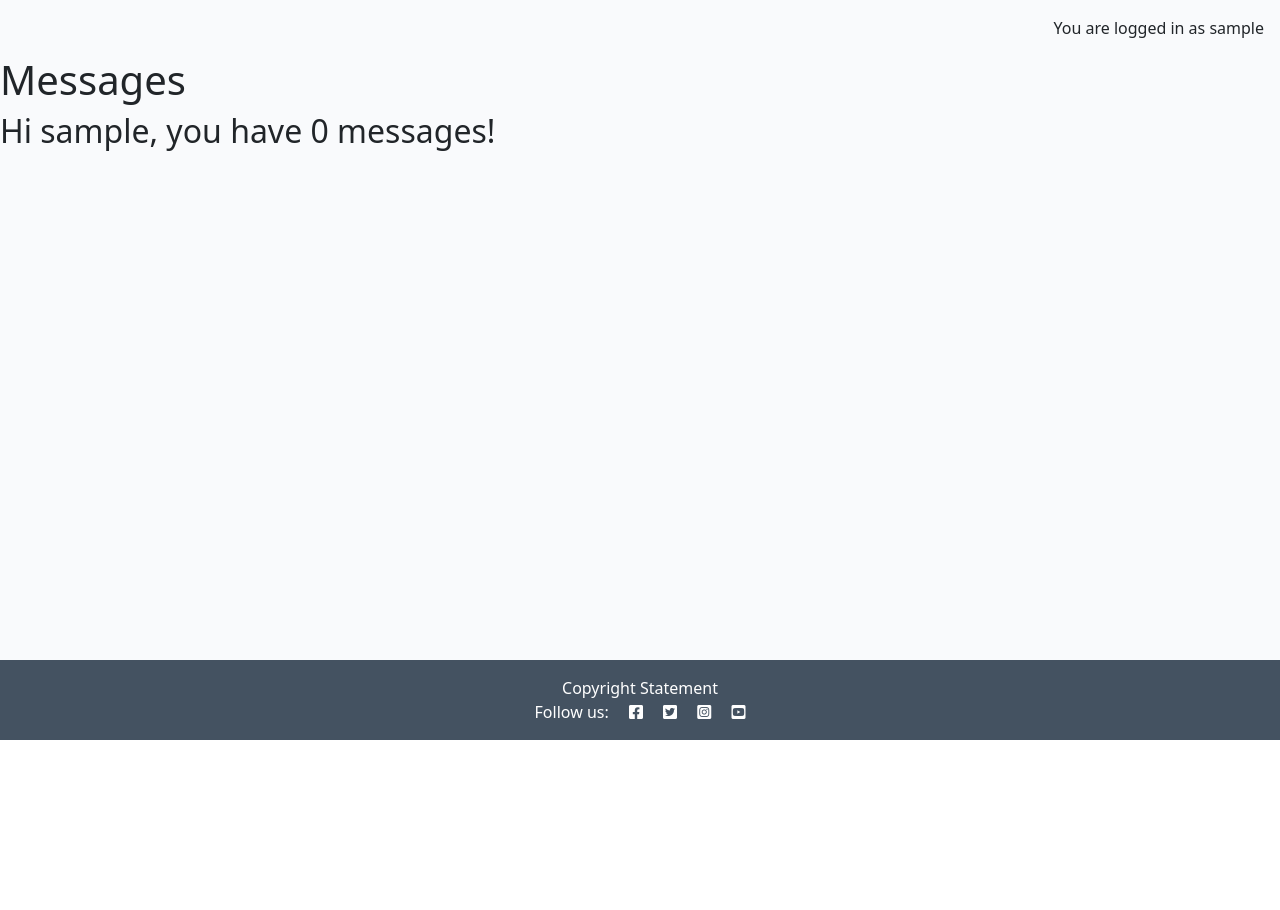
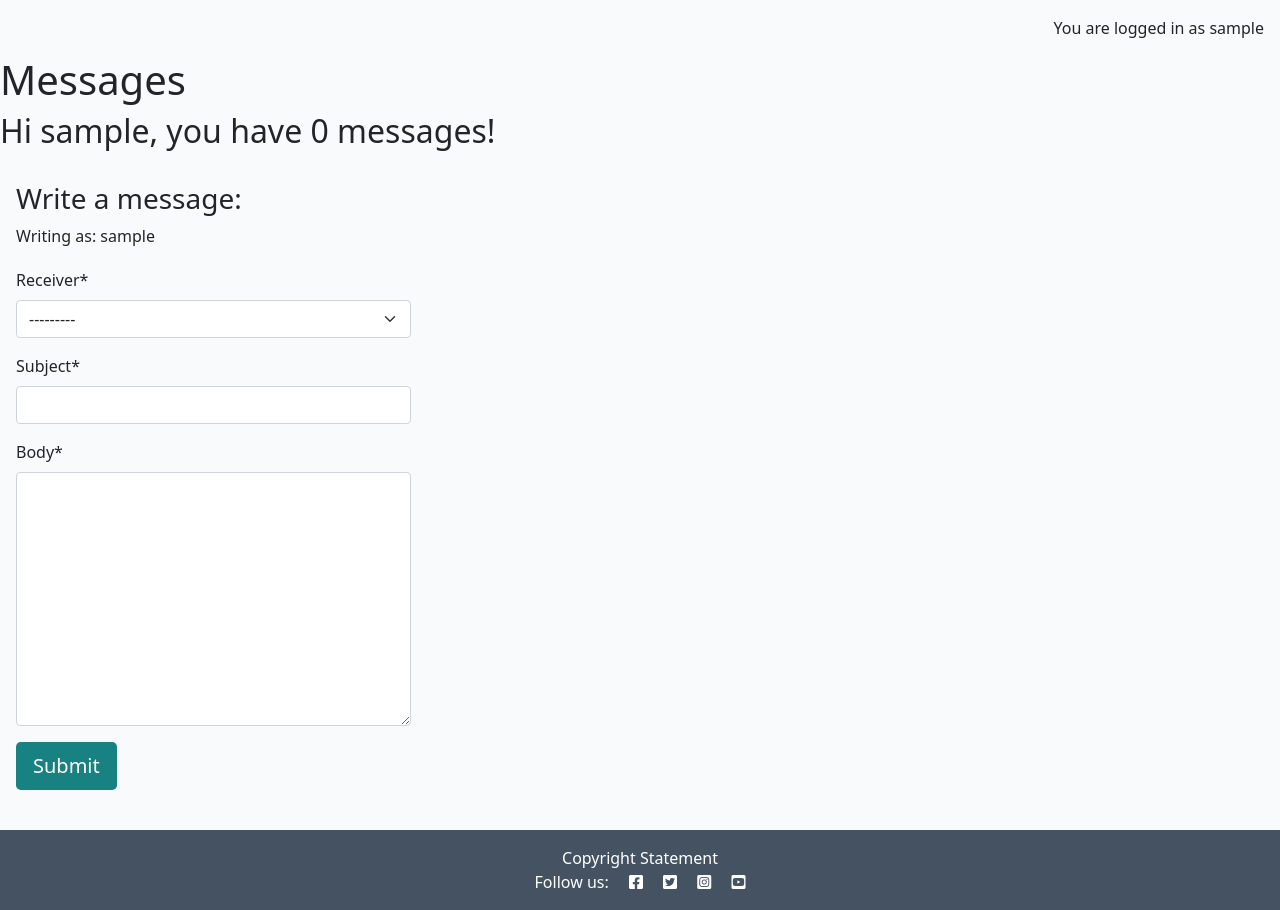
Before and after one commit to alphabetjim/django-blog, a Django app: page /messaging/ in a window 1280 px wide. Shown: the part 60-970 px from the top of the page. Before the commit the page ends 800 px from the top, so only its background shows below. Run offline with Django 4.2, Linux system fonts and the light colour scheme; the visitor is signed in with stand-in values (Sample User, id 1); data comes from the database, SQL or seed files in the repository; data that the repository does not hold is empty; some libraries are stand-ins or nearby versions.

Commit message:
Add ability for users to send messages to one-another

```diff
--- /dev/null
+++ b/messaging/forms.py
@@ -0,0 +1,11 @@
+from django import forms
+from .models import Message
+
+
+class MessageForm(forms.ModelForm):
+    """
+    Form class for users to write a message on post
+    """
+    class Meta:
+        model = Message
+        fields = ('receiver','subject','body',)
--- a/messaging/templates/messaging/message_list.html
+++ b/messaging/templates/messaging/message_list.html
@@ -1,4 +1,7 @@
 {% extends 'base.html' %} {% block content %}
+{% load static %}
+{% load crispy_forms_tags %}
+
 {% with n_messages=messages|length %}
 
 <h1>Messages</h1>
@@ -16,5 +19,19 @@
 {% endfor %}
 
 {% endwith %}
+    <!-- Creating New Messages -->
+    <div class="col-md-4 card mb-4 mt-3">
+        <div class="card-body">
+            <h3>Write a message:</h3>
+            <p>Writing as: {{ user.username }}</p>
+            <form id="messageForm" method="post"
+            style="margin-top: 1.3em;">
+            {{ message_form | crispy }}
+            {% csrf_token %}
+            <button id="submitButton" type="submit"
+                class="btn btn-signup btn-lg">Submit</button>
+            </form>
+        </div>
+    </div>
 
 {% endblock content %}
--- a/messaging/views.py
+++ b/messaging/views.py
@@ -1,11 +1,25 @@
 from django.shortcuts import render, get_object_or_404
 from .models import Message
+from .forms import MessageForm
 
 def message_list(request):
     messages = Message.objects.all().filter(receiver = request.user)
-    for message in messages:
-        print(message)
-    return render(request, 'messaging/message_list.html', {'messages': messages})
+
+    if request.method == "POST":
+        message_form = MessageForm(data=request.POST)
+        if message_form.is_valid():
+            message = message_form.save(commit=False)
+            message.sender = request.user
+            message.save()
+
+    message_form = MessageForm()
+
+    return render(request,
+        'messaging/message_list.html',
+        {'messages': messages,
+            'message_form': message_form,
+        },
+    )
 
 def message_detail(request, pk):
     message = get_object_or_404(Message, pk=pk)
```
